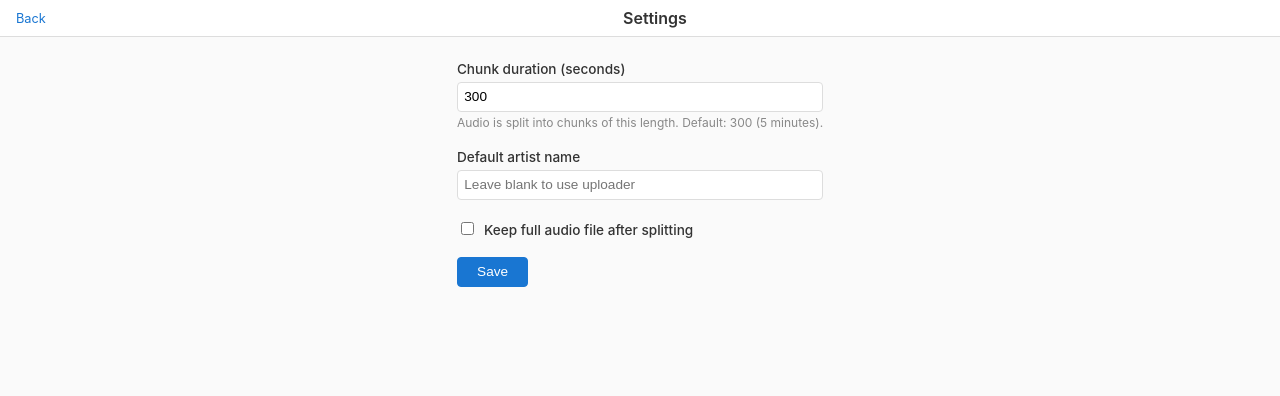
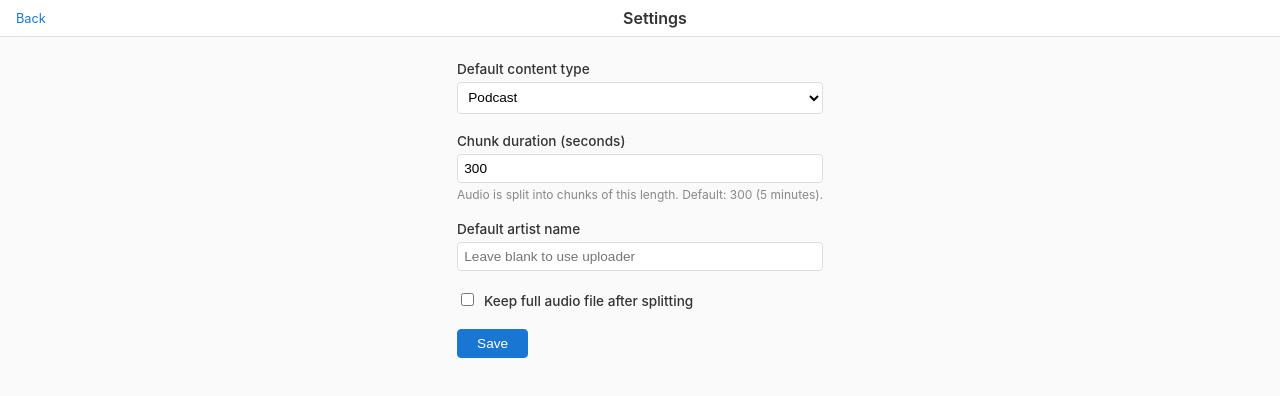
Before and after one commit to tnrzk13/youtube-audio-chunker, a SvelteKit app in the folder gui/: page /settings in a window 1280 px wide. Shown: the top 396 px of the page. Built offline with nearby package versions, Linux system fonts and the light colour scheme.

Commit message:
Add default content type setting
Configurable via Settings page, defaults to podcast. AddEpisodeForm
reads the saved preference on mount.

```diff
--- a/gui/src/routes/settings/+page.svelte
+++ b/gui/src/routes/settings/+page.svelte
@@ -4,6 +4,7 @@
 
 	const settings = getSettings();
 
+	let defaultContentType = $state('podcast');
 	let chunkDuration = $state(300);
 	let defaultArtist = $state('');
 	let keepFull = $state(false);
@@ -12,6 +13,7 @@
 
 	onMount(async () => {
 		await refreshSettings();
+		defaultContentType = settings.data.default_content_type ?? 'podcast';
 		chunkDuration = settings.data.chunk_duration_seconds ?? 300;
 		defaultArtist = settings.data.default_artist ?? '';
 		keepFull = settings.data.keep_full ?? false;
@@ -21,6 +23,7 @@
 		saving = true;
 		saved = false;
 		await saveSettings({
+			default_content_type: defaultContentType,
 			chunk_duration_seconds: chunkDuration,
 			default_artist: defaultArtist || undefined,
 			keep_full: keepFull,
@@ -38,6 +41,15 @@
 </header>
 
 <main class="settings">
+	<div class="field">
+		<label for="default-content-type">Default content type</label>
+		<select id="default-content-type" bind:value={defaultContentType}>
+			<option value="podcast">Podcast</option>
+			<option value="music">Music</option>
+			<option value="audiobook">Audiobook</option>
+		</select>
+	</div>
+
 	<div class="field">
 		<label for="chunk-duration">Chunk duration (seconds)</label>
 		<input id="chunk-duration" type="number" bind:value={chunkDuration} min="30" step="30" />
@@ -110,6 +122,14 @@
 		border: 1px solid #ddd;
 		border-radius: 4px;
 	}
+	select {
+		width: 100%;
+		padding: 0.4rem;
+		font-size: 0.85rem;
+		border: 1px solid #ddd;
+		border-radius: 4px;
+		background: #fff;
+	}
 	input[type='checkbox'] {
 		margin-right: 0.4rem;
 	}
```
Also changed, not shown: gui/src/lib/components/AddEpisodeForm.svelte (+10 -1 lines).
